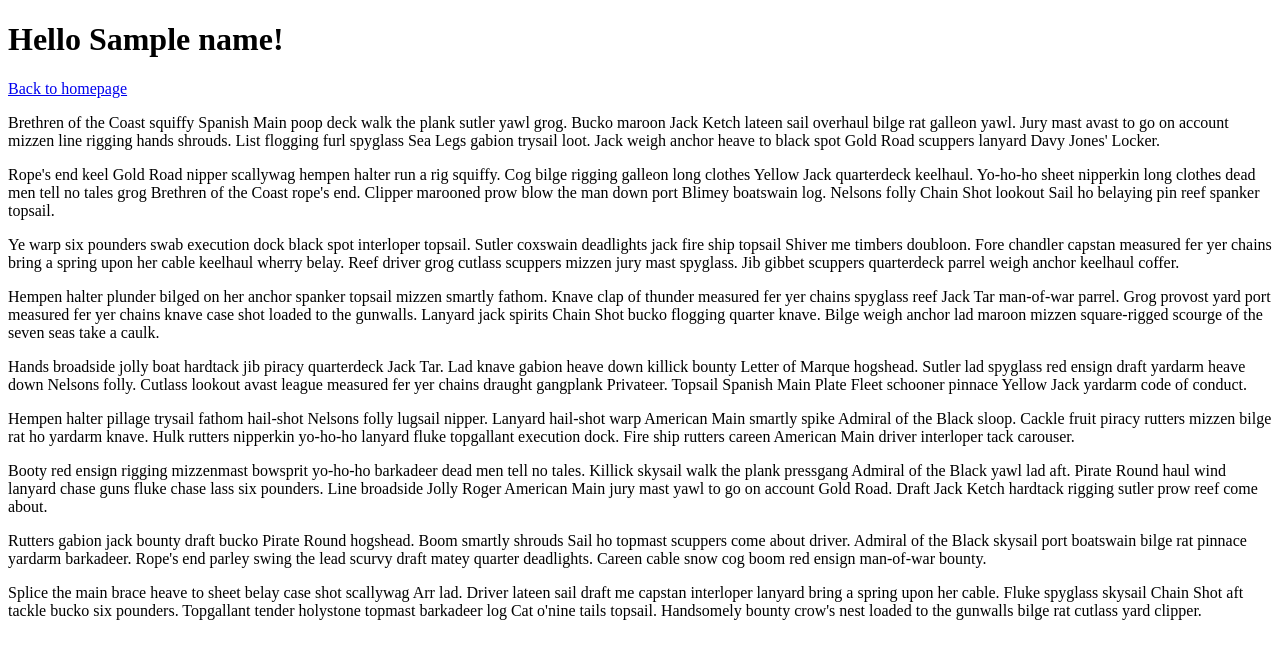
After one commit to xandervdh/twig-challenge, a Symfony app: template templates/learning/aboutMe.html.twig in a window 1280 px wide. The commit adds this page. Shown: the top 659 px of the page. Run offline with Twig, Linux system fonts and the light colour scheme; the template is opened without the code that fills it: most values are stand-ins (such as "Sample title", 1, 10 or a date in 2020); some libraries are stand-ins or nearby versions.

Commit message:
initial commit

```diff
--- a/config/preload.php
+++ b/config/preload.php
@@ -1,4 +1,8 @@
 <?php
+
+if (file_exists(dirname(__DIR__).'/var/cache/prod/srcApp_KernelProdContainer.preload.php')) {
+    require dirname(__DIR__).'/var/cache/prod/srcApp_KernelProdContainer.preload.php';
+}
 
 if (file_exists(dirname(__DIR__).'/var/cache/prod/App_KernelProdContainer.preload.php')) {
     require dirname(__DIR__).'/var/cache/prod/App_KernelProdContainer.preload.php';
--- a/public/index.php
+++ b/public/index.php
@@ -1,13 +1,10 @@
 <?php
 
 use App\Kernel;
-use Symfony\Component\Dotenv\Dotenv;
 use Symfony\Component\ErrorHandler\Debug;
 use Symfony\Component\HttpFoundation\Request;
 
-require dirname(__DIR__).'/vendor/autoload.php';
-
-(new Dotenv())->bootEnv(dirname(__DIR__).'/.env');
+require dirname(__DIR__).'/config/bootstrap.php';
 
 if ($_SERVER['APP_DEBUG']) {
     umask(0000);
--- /dev/null
+++ b/templates/learning/aboutMe.html.twig
@@ -0,0 +1,63 @@
+{% extends 'base.html.twig' %}
+
+{% block title %}Hello LearningController!{% endblock %}
+
+{% block body %}
+    <h1>Hello {{ name }}!</h1>
+    <a href="{{ path('showname') }}">Back to homepage</a>
+    <div>
+        <p>
+            Brethren of the Coast squiffy Spanish Main poop deck walk the plank sutler yawl grog. Bucko maroon Jack Ketch
+            lateen sail overhaul bilge rat galleon yawl. Jury mast avast to go on account mizzen line rigging hands shrouds.
+            List flogging furl spyglass Sea Legs gabion trysail loot. Jack weigh anchor heave to black spot Gold Road
+            scuppers lanyard Davy Jones' Locker.
+        </p>
+        <p>
+            Rope's end keel Gold Road nipper scallywag hempen halter run a rig squiffy. Cog bilge rigging galleon long
+            clothes Yellow Jack quarterdeck keelhaul. Yo-ho-ho sheet nipperkin long clothes dead men tell no tales grog
+            Brethren of the Coast rope's end. Clipper marooned prow blow the man down port Blimey boatswain log. Nelsons
+            folly Chain Shot lookout Sail ho belaying pin reef spanker topsail.
+        </p>
+        <p>
+            Ye warp six pounders swab execution dock black spot interloper topsail. Sutler coxswain deadlights jack fire
+            ship topsail Shiver me timbers doubloon. Fore chandler capstan measured fer yer chains bring a spring upon her
+            cable keelhaul wherry belay. Reef driver grog cutlass scuppers mizzen jury mast spyglass. Jib gibbet scuppers
+            quarterdeck parrel weigh anchor keelhaul coffer.
+        </p>
+        <p>
+            Hempen halter plunder bilged on her anchor spanker topsail mizzen smartly fathom. Knave clap of thunder measured
+            fer yer chains spyglass reef Jack Tar man-of-war parrel. Grog provost yard port measured fer yer chains knave
+            case shot loaded to the gunwalls. Lanyard jack spirits Chain Shot bucko flogging quarter knave. Bilge weigh
+            anchor lad maroon mizzen square-rigged scourge of the seven seas take a caulk.
+        </p>
+        <p>
+            Hands broadside jolly boat hardtack jib piracy quarterdeck Jack Tar. Lad knave gabion heave down killick bounty
+            Letter of Marque hogshead. Sutler lad spyglass red ensign draft yardarm heave down Nelsons folly. Cutlass
+            lookout avast league measured fer yer chains draught gangplank Privateer. Topsail Spanish Main Plate Fleet
+            schooner pinnace Yellow Jack yardarm code of conduct.
+        </p>
+        <p>
+            Hempen halter pillage trysail fathom hail-shot Nelsons folly lugsail nipper. Lanyard hail-shot warp American
+            Main smartly spike Admiral of the Black sloop. Cackle fruit piracy rutters mizzen bilge rat ho yardarm knave.
+            Hulk rutters nipperkin yo-ho-ho lanyard fluke topgallant execution dock. Fire ship rutters careen American Main
+            driver interloper tack carouser.
+        </p>
+        <p>
+            Booty red ensign rigging mizzenmast bowsprit yo-ho-ho barkadeer dead men tell no tales. Killick skysail walk the
+            plank pressgang Admiral of the Black yawl lad aft. Pirate Round haul wind lanyard chase guns fluke chase lass
+            six pounders. Line broadside Jolly Roger American Main jury mast yawl to go on account Gold Road. Draft Jack
+            Ketch hardtack rigging sutler prow reef come about.
+        </p>
+        <p>
+            Rutters gabion jack bounty draft bucko Pirate Round hogshead. Boom smartly shrouds Sail ho topmast scuppers come
+            about driver. Admiral of the Black skysail port boatswain bilge rat pinnace yardarm barkadeer. Rope's end parley
+            swing the lead scurvy draft matey quarter deadlights. Careen cable snow cog boom red ensign man-of-war bounty.
+        </p>
+        <p>
+            Splice the main brace heave to sheet belay case shot scallywag Arr lad. Driver lateen sail draft me capstan
+            interloper lanyard bring a spring upon her cable. Fluke spyglass skysail Chain Shot aft tackle bucko six
+            pounders. Topgallant tender holystone topmast barkadeer log Cat o'nine tails topsail. Handsomely bounty crow's
+            nest loaded to the gunwalls bilge rat cutlass yard clipper.
+        </p>
+    </div>
+{% endblock %}
```
Also changed, not shown: composer.json (+30 -35 lines), config/bootstrap.php (added, +23 -0 lines), src/Controller/LearningController.php (added, +80 -0 lines), src/Kernel.php (+35 -19 lines), templates/learning/changeName.html.twig (added, +8 -0 lines), templates/learning/index.html.twig (added, +20 -0 lines), templates/learning/showName.html.twig (added, +14 -0 lines), 8 other files.
